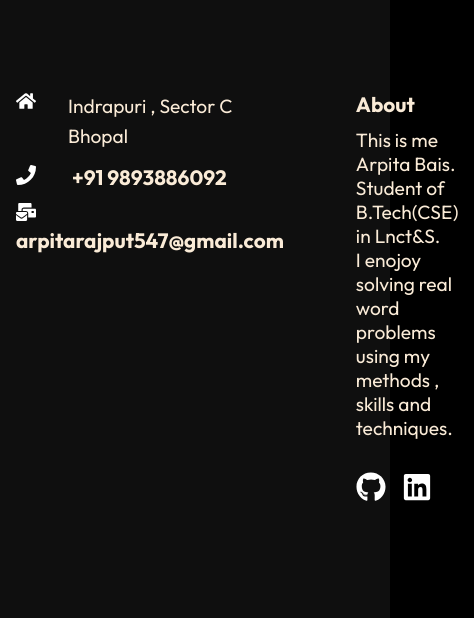
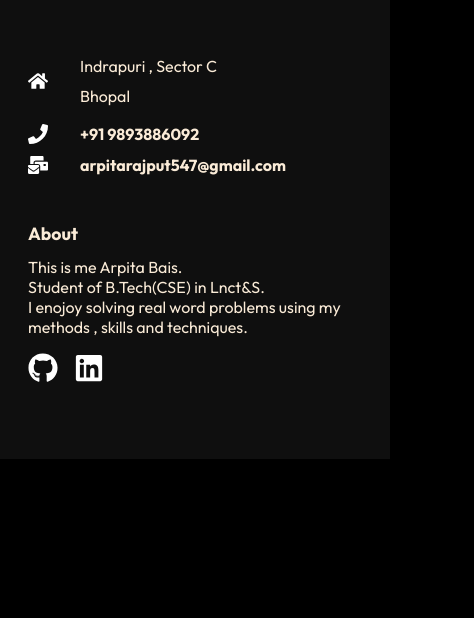
Before and after one commit to Arpita-oss/my-portfolio, a React (Create React App) app in the folder my-portfolio/: page / in a window 390 px wide. Shown: the part 3570-4188 px from the top of the page, 474 px wide, since content can reach past the window. After the commit the page ends 4029 px from the top, so only its background shows below. Built offline with nearby package versions, Linux system fonts and the light colour scheme.

Commit message:
adjust responsive

```diff
--- a/my-portfolio/src/routes/components/FooterStyle.css
+++ b/my-portfolio/src/routes/components/FooterStyle.css
@@ -1,48 +1,105 @@
-.footer{
+.footer {
     width: 100%;
-    padding : 6rem 0;
-    background-color: rgba(19, 19, 19, 0.8)
+    padding: 6rem 0;
+    background-color: rgba(19, 19, 19, 0.8);
 }
-.footer-container{
+
+.footer-container {
     max-width: 1140px;
     margin: auto;
     display: grid;
     grid-template-columns: repeat(2, 1fr);
-    grid-gap:40px;
+    grid-gap: 40px;
+    padding: 0 20px; /* Add padding to prevent content from touching edges */
 }
-.left{
+
+.left {
     height: 100%;
     max-width: 100%;
     display: flex;
     flex-direction: column;
     padding: 1rem;
 }
-.location{
+
+.location {
     display: flex;
     margin-bottom: 0.8rem;
+    align-items: flex-start; /* Align items to the top */
 }
-.location p{
+
+.location p {
     line-height: 30px;
+    margin: 0; /* Remove default margins */
 }
-.right{
+
+.right {
     height: 100%;
     max-width: 100%;
     display: flex;
     flex-direction: column;
     padding: 1rem;
 }
-.social{
+
+.social {
     margin-top: 2rem;
 }
-h4{
+
+h4 {
     font-size: 1.3rem;
     padding-bottom: 0.7rem;
 }
-p{
+
+p {
     font-size: 1.2rem;
+    word-wrap: break-word; /* Ensure text wraps properly */
 }
-@media screen and (max-width:(640px)){
-    .footer-container{
+
+/* Responsive styles */
+@media screen and (max-width: 640px) {
+    .footer-container {
         grid-template-columns: 1fr;
+        grid-gap: 20px; /* Reduce gap on mobile */
+    }
+
+    .footer {
+        padding: 4rem 0; /* Reduce padding on mobile */
+    }
+
+    .right, .left {
+        padding: 0.5rem; /* Reduce padding on mobile */
+    }
+
+    h4 {
+        font-size: 1.1rem; /* Smaller font size on mobile */
+    }
+
+    p {
+        font-size: 1rem; /* Smaller font size on mobile */
+    }
+
+    .location {
+        align-items: center; /* Center align items on mobile */
+    }
+
+    .phone h4, .email h4 {
+        display: flex;
+        align-items: center;
+        font-size: 1rem; /* Smaller font size for contact info */
+        word-break: break-word; /* Break long email addresses */
+    }
+
+    .social {
+        margin-top: 1rem; /* Reduce margin on mobile */
     }
 }
+
+/* Additional breakpoint for very small screens */
+@media screen and (max-width: 380px) {
+    .footer-container {
+        padding: 0 10px;
+    }
+
+    .phone h4, .email h4 {
+        font-size: 0.9rem;
+    }
+}
```
